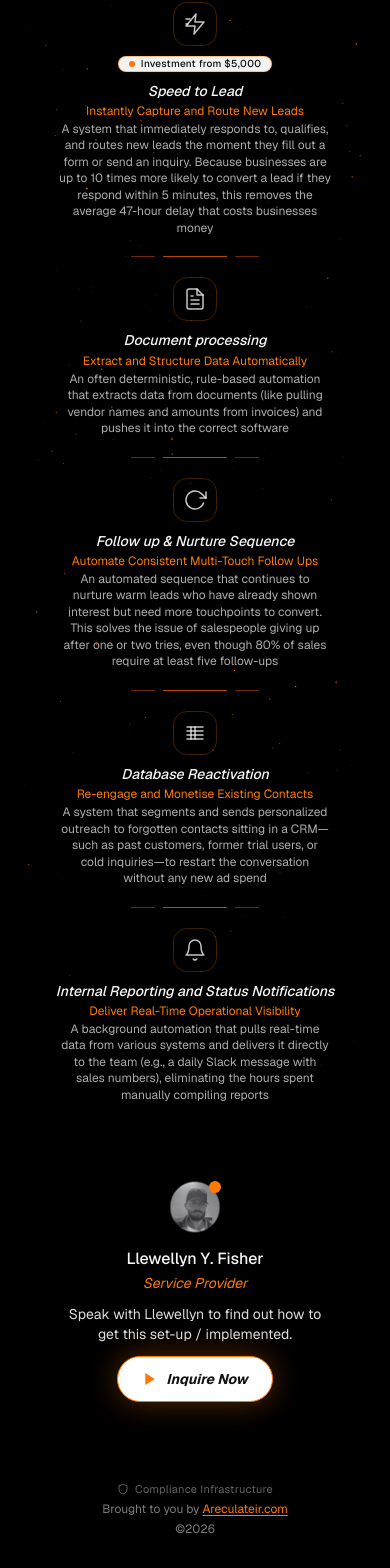
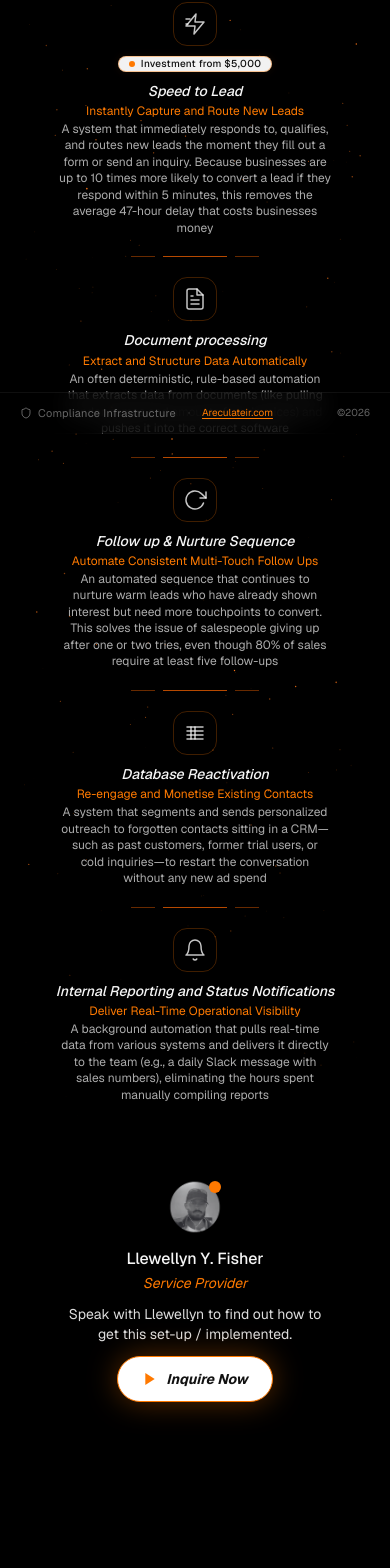
Before and after one commit to telluricaquarian/areculateirservices, a Next.js app: page / in a window 390 px wide. Shown: the part 411-1979 px from the top of the page. After the commit the page ends 1925 px from the top, so only its background shows below. Built offline with nearby package versions, Linux system fonts and the light colour scheme; a web font is replaced by a local one.

Commit message:
Refine footer with sticky glass treatment

```diff
--- a/app/page.tsx
+++ b/app/page.tsx
@@ -122,7 +122,7 @@ export default function Home() {
           ============================================================ */}
       <MobileHeader />
 
-      <div className="md:hidden px-6 pt-[52px] pb-5">
+      <div className="md:hidden px-6 pt-[52px] pb-20">
 
         {/* Atmospheric sparkle zone — spans hero + services, stops before Service Provider */}
         <div className="relative">
@@ -160,8 +160,10 @@ export default function Home() {
         </div>
 
         <BottomCTA />
-        <FooterMeta />
       </div>
+
+      {/* Sticky glass footer — mobile only, fixed at bottom */}
+      <FooterMeta />
 
     </main>
   )
--- a/components/footer-meta.tsx
+++ b/components/footer-meta.tsx
@@ -3,13 +3,15 @@ import AreculateirHoverPreview from "@/components/AreculateirHoverPreview"
 
 export function FooterMeta() {
   return (
-    <footer className="mt-12 md:mt-16 pb-8 flex flex-col gap-1 text-xs text-foreground/50 items-center md:items-start text-center md:text-left">
-      <ComplianceModal />
-      <p>
-        Brought to you by{" "}
-        <AreculateirHoverPreview />
-      </p>
-      <p>&copy;2026</p>
+    <footer className="md:hidden fixed bottom-0 inset-x-0 z-40 flex flex-row items-center justify-between gap-3 px-5 py-3 bg-black/60 backdrop-blur-md border-t border-white/[0.06] text-[10px] text-foreground/40">
+      <div className="flex items-center gap-3">
+        <ComplianceModal />
+        <span className="text-foreground/20">·</span>
+        <p>
+          <AreculateirHoverPreview />
+        </p>
+      </div>
+      <p className="flex-shrink-0">&copy;2026</p>
     </footer>
   )
 }
```
